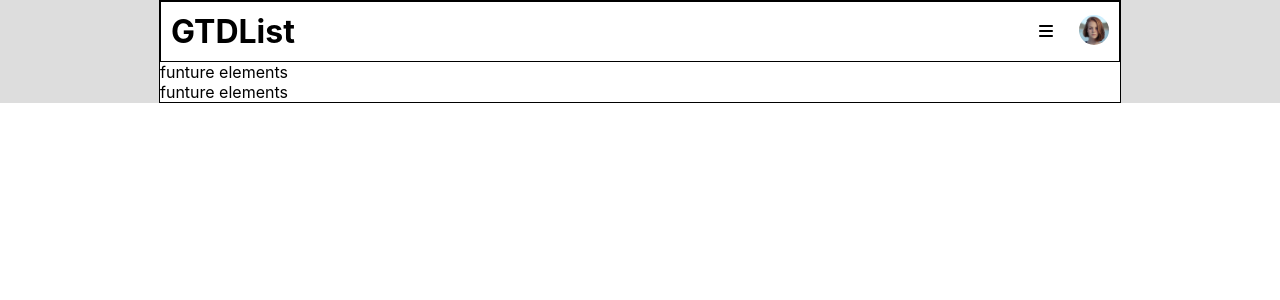
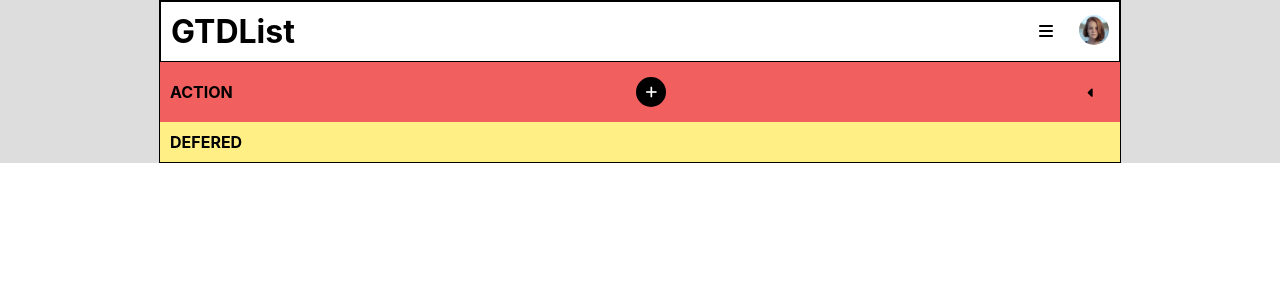
Before and after one commit to heeboy007/GTDList, a React (Create React App) app in the folder gtdlist-web/: page /listview in a window 1280 px wide. Shown: the top 300 px of the page. Built offline with nearby package versions, Linux system fonts and the light colour scheme.

Commit message:
add: seperated component and css of navigation part

```diff
--- /dev/null
+++ b/gtdlist-web/src/pages/listTaskComponents/listTaskHeader.css
@@ -0,0 +1,37 @@
+/* header ~ NavLinks */
+
+nav.header {
+    display: flex;
+    flex-direction: row;
+    justify-content: space-between;
+    padding: 10px;
+
+    border: 1px solid black; /* will be disabled in the future. */
+}
+
+nav.header a.logoLink {
+    font-size: 2rem;
+    font-weight: bold;
+    padding: 0;
+    color: black;
+    text-decoration: none;
+}
+
+nav.header div {
+    display: flex;
+    flex-direction: row;
+    align-items: center;
+}
+
+nav.header a.menu i {
+    width: 20px;
+    height: 20px;
+    color: black;
+    margin-right: 20px;
+}
+
+nav.header a.thumbnail img {
+    border-radius: 50%;
+    width: 30px;
+    height: 30px;
+}
--- /dev/null
+++ b/gtdlist-web/src/pages/listTaskComponents/listTaskHeader.js
@@ -0,0 +1,19 @@
+import { NavLink } from "react-router-dom";
+
+import './listTaskHeader.css';
+
+import sample_thumbnail from '../temp_samples/member1.jpg';
+
+function ListTaskHeader() {
+    return (
+        <nav className="header">
+            <NavLink className="logoLink" to="/">GTDList</NavLink>
+            <div>
+                <NavLink className="menu" to="/menu"><i className="fa-solid fa-bars"></i></NavLink>
+                <NavLink className="thumbnail" to="/profile"><img src={sample_thumbnail} alt="thumbnail"></img></NavLink>
+            </div>
+        </nav>
+    );
+}
+
+export default ListTaskHeader;
--- a/gtdlist-web/src/pages/listTaskView.css
+++ b/gtdlist-web/src/pages/listTaskView.css
@@ -12,39 +12,61 @@
     border: 1px solid black; /* will be disabled in the future. */
 }
 
-.listTask nav.header {
+/* section ~ tasks */
+.listTask section {
+    display: flex;
+    flex-direction: column;
+}
+
+section div.category {
     display: flex;
     flex-direction: row;
+    font-size: 1rem;
+    font-weight: bold;
+    align-items: center;
     justify-content: space-between;
+    cursor: default;
+
     padding: 10px;
-
-    border: 1px solid black; /* will be disabled in the future. */
 }
 
-/* NavLinks */
-.listTask nav.header a.logoLink {
-    font-size: 2rem;
-    font-weight: bold;
-    padding: 0;
-    color: black;
-    text-decoration: none;
-}
-
-.listTask nav.header div {
-    display: flex;
-    flex-direction: row;
-    align-items: center;
-}
-
-.listTask nav.header a.menu i {
-    width: 20px;
-    height: 20px;
-    color: black;
-    margin-right: 20px;
-}
-
-.listTask nav.header a.thumbnail img {
+section button.addTask {
+    border: none;
     border-radius: 50%;
     width: 30px;
     height: 30px;
+    padding: auto;
+    background-color: black;
+    cursor: pointer;
 }
+
+section button.addTask i {
+    color: white;
+}
+
+section button.closeTask {
+    border: none;
+    width: 40px;
+    height: 40px;
+    padding: auto;
+    background-color: transparent;
+    cursor: pointer;
+}
+
+section button.closeTask i {
+    color: black;
+}
+
+section button.closeTask i.closed {
+    rotate: 90deg;
+}
+
+/* section colors */
+
+section.action div.category {
+    background: #f15f5f;
+}
+
+section.defered div.category {
+    background: #ffef85;
+}
--- a/gtdlist-web/src/pages/listTaskView.js
+++ b/gtdlist-web/src/pages/listTaskView.js
@@ -1,27 +1,45 @@
 import { useState } from "react";
 
-import { NavLink } from "react-router-dom";
+import './listTaskView.css';
 
-import './listTaskView.css';
-import sample_thumbnail from './temp_samples/member1.jpg';
+import ListTaskHeader from "./listTaskComponents/listTaskHeader";
 
 function ListTaskView(props) {
     let tasks = props.tasks;
     console.log(tasks);
+
+    let [categoriesClosed, setCategoriesClosed] = useState({
+        action: true,
+        defered: true
+    });
+
     return (
         <div className="listTask">
-            <nav className="header">
-                <NavLink className="logoLink" to="/">GTDList</NavLink>
-                <div>
-                    <NavLink className="menu" to="/menu"><i class="fa-solid fa-bars"></i></NavLink>
-                    <NavLink className="thumbnail" to="/profile"><img src={sample_thumbnail} alt="thumbnail"></img></NavLink>
+            <ListTaskHeader></ListTaskHeader>
+            <section className="action">
+                <div className="category">
+                    ACTION
+                    <button className="addTask" data-category="action" onClick={(e) => {
+                        alert("addTask");
+                    }}><i className="fa-solid fa-plus"></i></button>
+                    <button className="closeTask" data-category="action" onClick={(e) => {
+                        let category = e.currentTarget.dataset.category;
+                        setCategoriesClosed({
+                            [category]: !categoriesClosed[category]
+                        });
+                    }}><i className={"fa-solid fa-caret-down" + (categoriesClosed["action"] ? " closed" : "")}></i></button>
                 </div>
-            </nav>
-            <section>
-                funture elements
+                <div className="taskColumn">
+
+                </div>
+                <div className="task">
+
+                </div>
             </section>
-            <section>
-                funture elements
+            <section className="defered">
+                <div className="category">
+                    DEFERED
+                </div>
             </section>
         </div>
     );
```
